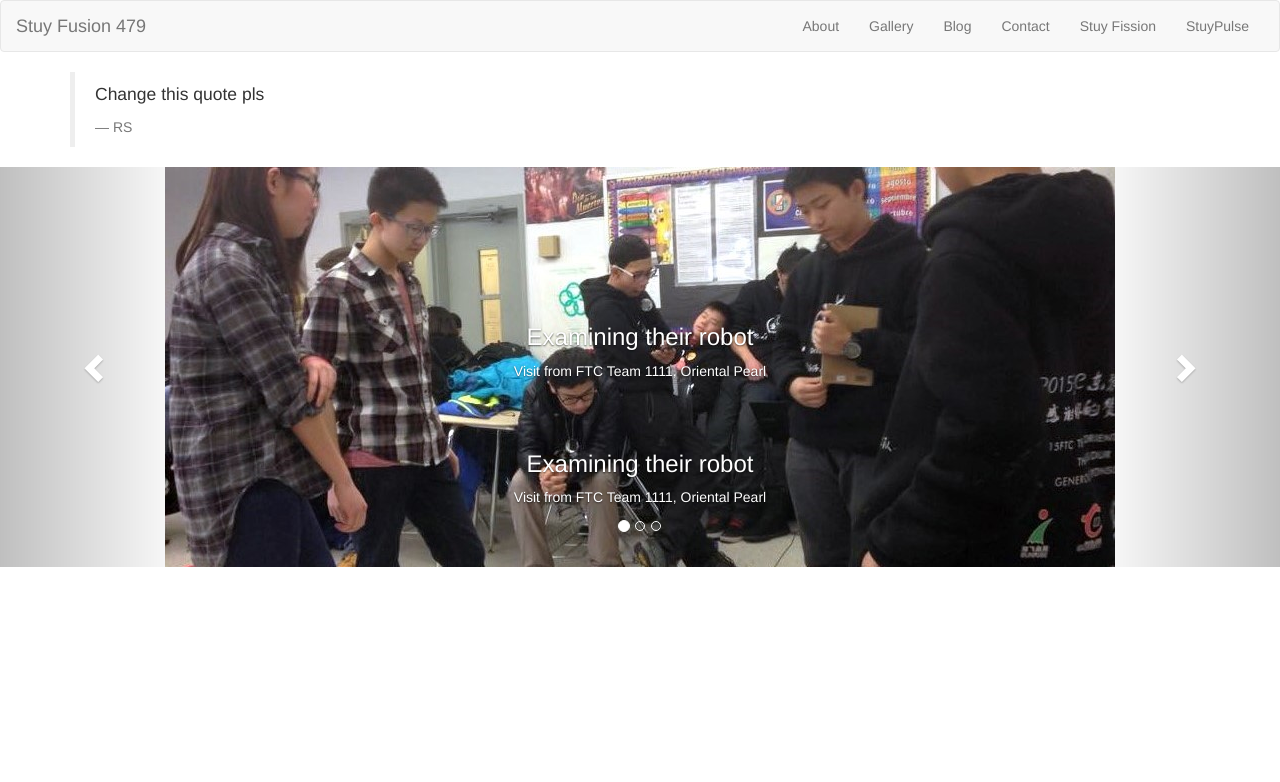
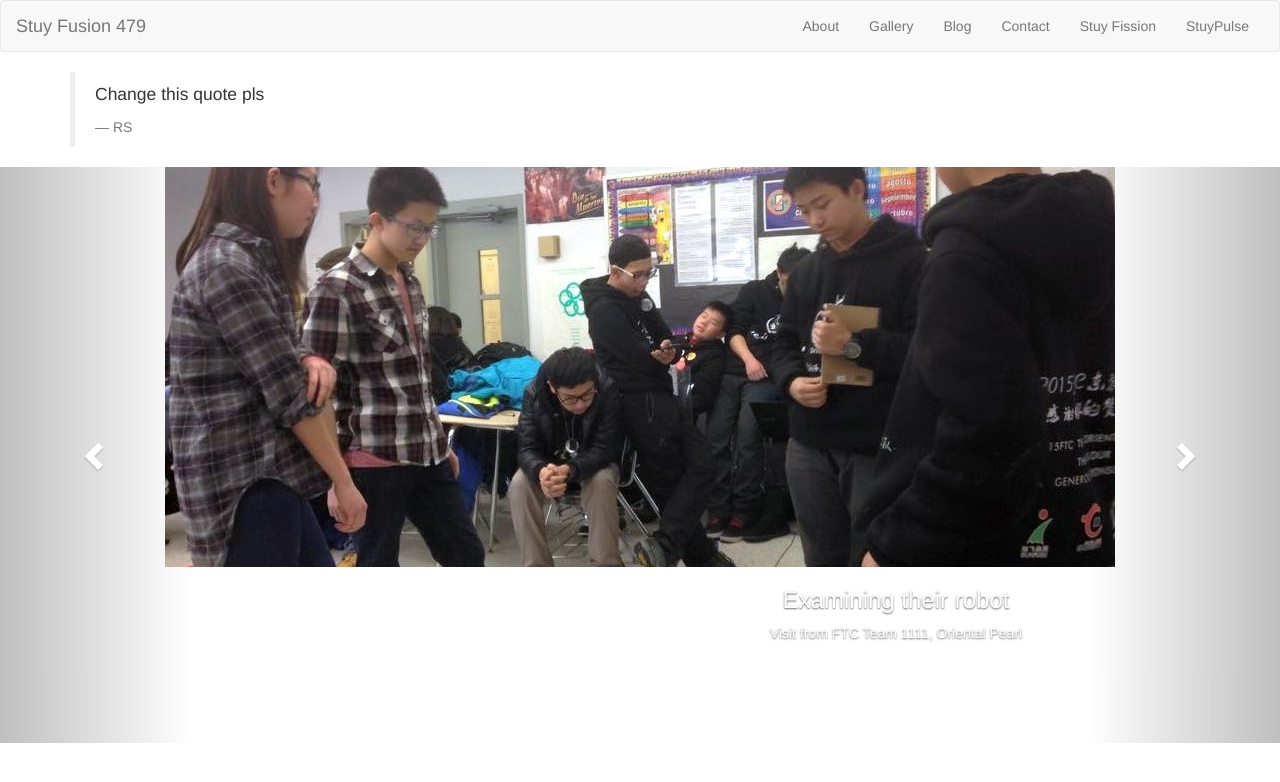
Before and after one commit to stuyfusion/stuyfusion.github.io, a Jekyll site: the page built from index.html, in a window 1280 px wide. Shown: the top 782 px of the page. Built offline with Jekyll 4.4.1, drawn with Linux system fonts in a browser that asks for light colours; nearby versions of some CDN libraries.

Commit message:
Update index.html

```diff
--- a/index.html
+++ b/index.html
@@ -49,18 +49,16 @@ layout: default
   <div class="carousel-inner" role="listbox">
     <div class="item active">
       <img src="images/image1.jpg" alt="Chania" style="margin-left: auto; margin-right: auto;">
-      <div class="carousel-caption">
+      <div class="carousel-caption" style="position:relative;">
         <h3>Examining their robot</h3>
         <p>Visit from FTC Team 1111, Oriental Pearl</p>
         <br><br>
-          <h3>Examining their robot</h3>
-        <p>Visit from FTC Team 1111, Oriental Pearl</p>
-      </div>
+         </div>
     </div>
 
     <div class="item">
       <img src="images/image2.jpg" alt="Chania" style="margin-left: auto; margin-right: auto;">
-      <div class="carousel-caption">
+      <div class="carousel-caption" style="position:relative;">
         <h3></h3>
         <p>Visit from FTC Team 1111, Oriental Pearl</p>
       </div>
@@ -68,7 +66,7 @@ layout: default
 
     <div class="item">
       <img src="images/image3.jpg" alt="Flower" style="margin-left: auto; margin-right: auto;">
-      <div class="carousel-caption">
+      <div class="carousel-caption" style="position:relative;">
         <h3>Happy National robotics day</h3>
         <p>Insert Quote</p>
       </div>
```
